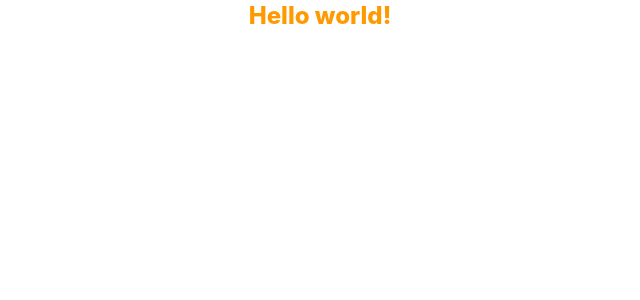
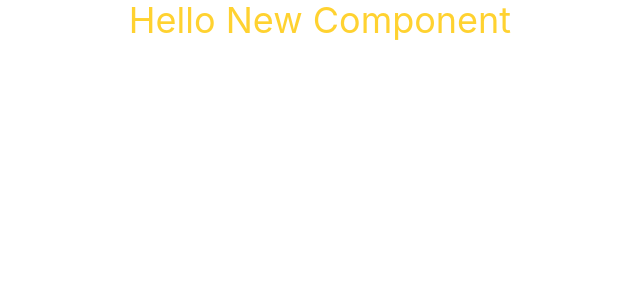
Before and after one commit to antu-sen/React-Toggle, a React (Vite) app: page / in a window 1280 px wide. Shown: the top 300 px of the page, without its empty margins (320-960 px from the left). Built offline with nearby package versions, Linux system fonts and the light colour scheme.

Commit message:
create new component

```diff
--- a/src/App.jsx
+++ b/src/App.jsx
@@ -1,8 +1,10 @@
+import New from "./components/New";
+
 function App() {
   return (
-    <div>
-     <p className="text-2xl font-extrabold text-center text-amber-500">Hello world!</p>
-    </div>
+    <>
+    <New></New>
+    </>
 
   )
 }
--- /dev/null
+++ b/src/components/New.jsx
@@ -0,0 +1,12 @@
+
+const New = () => {
+    return (
+        <div>
+
+           <p className="text-4xl text-amber-300 text-center">Hello New Component</p>
+
+        </div>
+    );
+};
+
+export default New;
```
